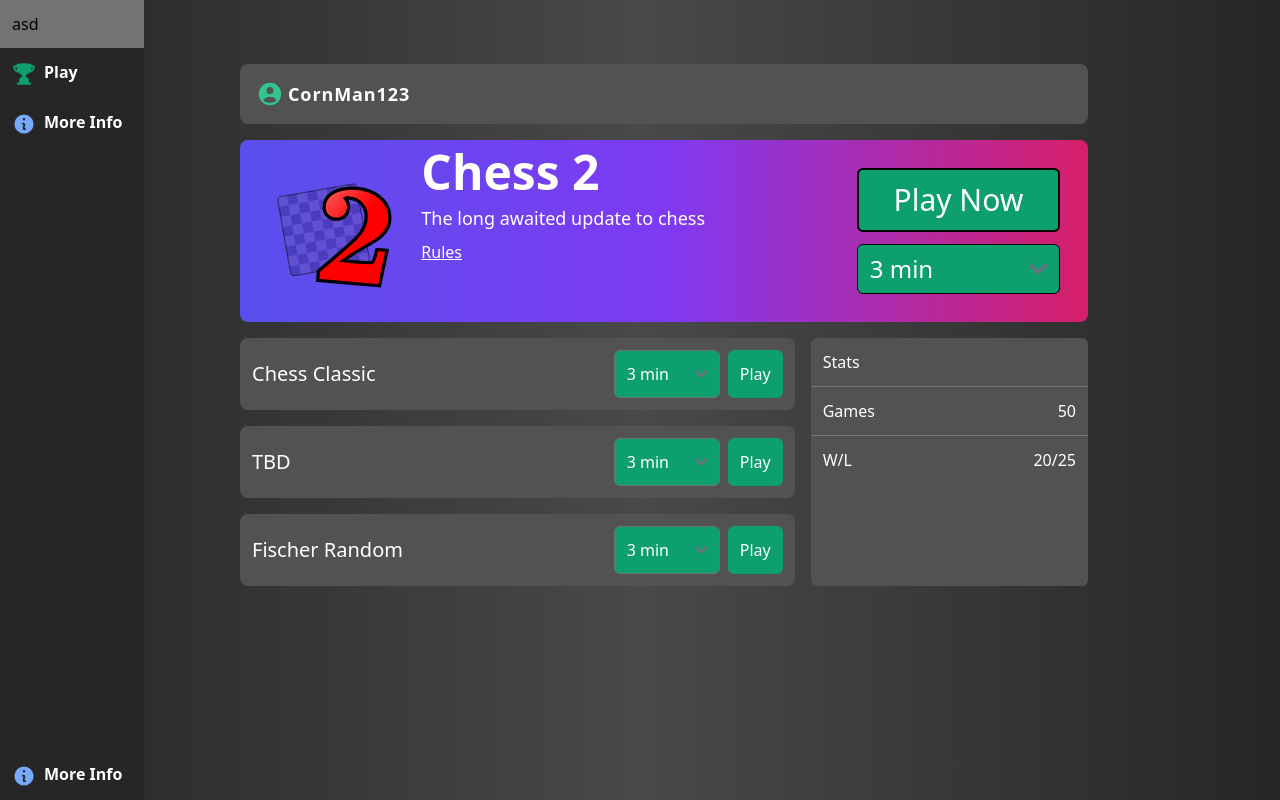
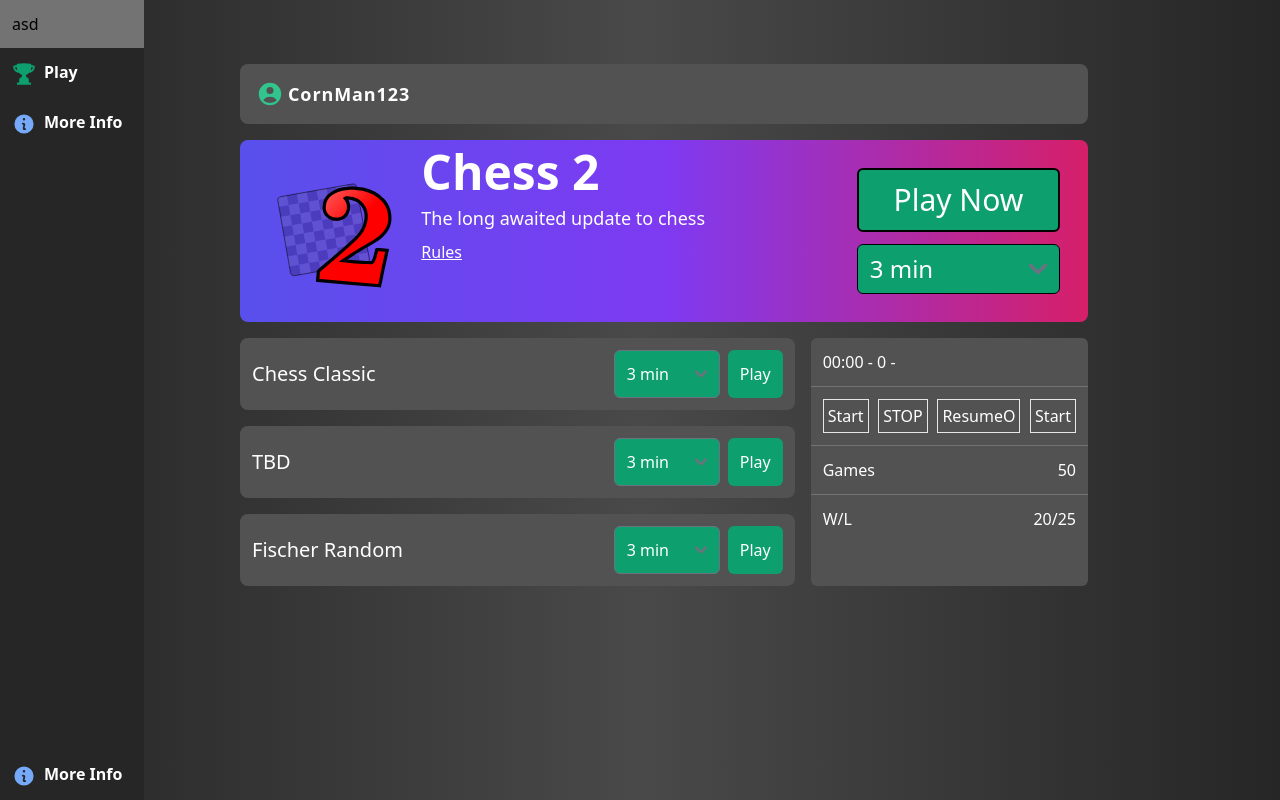
Before and after one commit to joshrudesill/chess2, a Next.js app: page / in a window 1280 px wide. Built offline with nearby package versions, Linux system fonts and the light colour scheme; what socket.IO-client would draw is missing.

Commit message:
timer hook work

```diff
--- a/pages/index.js
+++ b/pages/index.js
@@ -1,14 +1,29 @@
 import { UserCircleIcon } from "@heroicons/react/20/solid";
+import dayjs from "dayjs";
 import Image from "next/image";
 import { useEffect, useState } from "react";
 import { useSelector } from "react-redux";
 import Board from "../components/board";
 import Sidebar from "../components/sidebar";
+import useTimer from "../util/usetimer";
 const logo = require("../assets/Frame1.svg");
 export default function Home() {
   const activePiece = useSelector((state) => state.board.activePiece);
   const check = useSelector((state) => state.board.kingData.squaresToBeBlocked);
   const [Socket, st] = useState("");
+  const {
+    ms,
+    isPaused,
+    isRunning,
+    startTimeRef,
+    startTimer,
+    stopTimer,
+    resumeTimer,
+    clearTimer,
+    resumeTimerWithOffset,
+    formattedTime,
+    tt,
+  } = useTimer(10);
   return (
     <div className='flex flex-row gap-5 overflow-x-hidden'>
       <Sidebar />
@@ -91,7 +106,32 @@ export default function Home() {
               </div>
             </div>
             <div className='bg-neutral-600 basis-1/3 rounded-md flex flex-col divide-y divide-neutral-500'>
-              <p className='text-white p-3'>Stats</p>
+              <p className='text-white p-3'>
+                {formattedTime} - {ms} - {tt}
+              </p>
+              <div className='text-white p-3 flex flex-row justify-between'>
+                <button
+                  className='border p-1'
+                  onClick={() => {
+                    const s = dayjs().utc();
+                    startTimer(s);
+                  }}
+                >
+                  Start
+                </button>
+                <button className='border p-1' onClick={() => stopTimer()}>
+                  STOP
+                </button>
+                <button
+                  className='border p-1'
+                  onClick={() => resumeTimerWithOffset(5000)}
+                >
+                  ResumeO
+                </button>
+                <button className='border p-1' onClick={() => clearTimer()}>
+                  Start
+                </button>
+              </div>
               <div className='text-white p-3 flex flex-row justify-between'>
                 <p>Games</p>
                 <p>50</p>
--- a/util/usetimer.js
+++ b/util/usetimer.js
@@ -2,21 +2,36 @@ const dayjs = require("dayjs");
 var utc = require("dayjs/plugin/utc");
 dayjs.extend(utc);
 const { useRef, useState } = require("react");
-const useTimer = (startTime) => {
+const useTimer = (timeF) => {
   const [ms, setMS] = useState(0);
+  const [formattedTime, setFT] = useState("00:00");
   const startTimeRef = useRef(null);
   const intermediateTimeRef = useRef(null);
+  const totalTimeMS = useRef(null);
   const timerRef = useRef(null);
   const [isPaused, setIsPaused] = useState(false);
   const [isRunning, setIsRunning] = useState(false);
 
-  const startTimer = () => {
+  const startTimer = (startTime) => {
     clearInterval(timerRef.current);
     startTimeRef.current = startTime;
+    totalTimeMS.current = 60000 * timeF;
     setIsRunning(true);
     timerRef.current = setInterval(() => {
       const diff = startTimeRef.current.diff(dayjs().utc(), "ms");
       setMS(diff);
+
+      const ctd = totalTimeMS.current - Math.abs(diff);
+      var ftm;
+      var fts;
+      if (ctd >= 60000) {
+        ftm = Math.floor(ctd / 60000);
+        fts = ctd % 60000;
+      } else {
+        ftm = 0;
+        fts = Math.floor(ctd / 1000);
+      }
+      setFT(`${ftm}:${Math.floor(fts / 1000)}`);
     }, 100);
   };
   const stopTimer = () => {
@@ -28,11 +43,21 @@ const useTimer = (startTime) => {
     setIsRunning(true);
     setIsPaused(false);
     intermediateTimeRef.current = offset;
+    const startTimeIntermediate = dayjs().utc().subtract(offset, "ms");
     timerRef.current = setInterval(() => {
-      const diff =
-        startTimeRef.current.diff(dayjs().utc(), "ms") -
-        intermediateTimeRef.current;
+      const diff = startTimeIntermediate.diff(dayjs().utc(), "ms");
       setMS(diff);
+      const ctd = totalTimeMS.current - Math.abs(diff);
+      var ftm;
+      var fts;
+      if (ctd >= 60000) {
+        ftm = Math.floor(ctd / 60000);
+        fts = Math.floor((ctd % 60000) / 1000);
+      } else {
+        ftm = 0;
+        fts = Math.floor(Math.floor(ctd / 1000) / 1000);
+      }
+      setFT(`${ftm}:${fts < 10 ? `0${fts}` : fts}`);
     }, 100);
   };
   const resumeTimer = () => {
@@ -67,6 +92,7 @@ const useTimer = (startTime) => {
     clearTimer,
     resumeTimer,
     resumeTimerWithOffset,
+    formattedTime,
   };
 };
 
```
